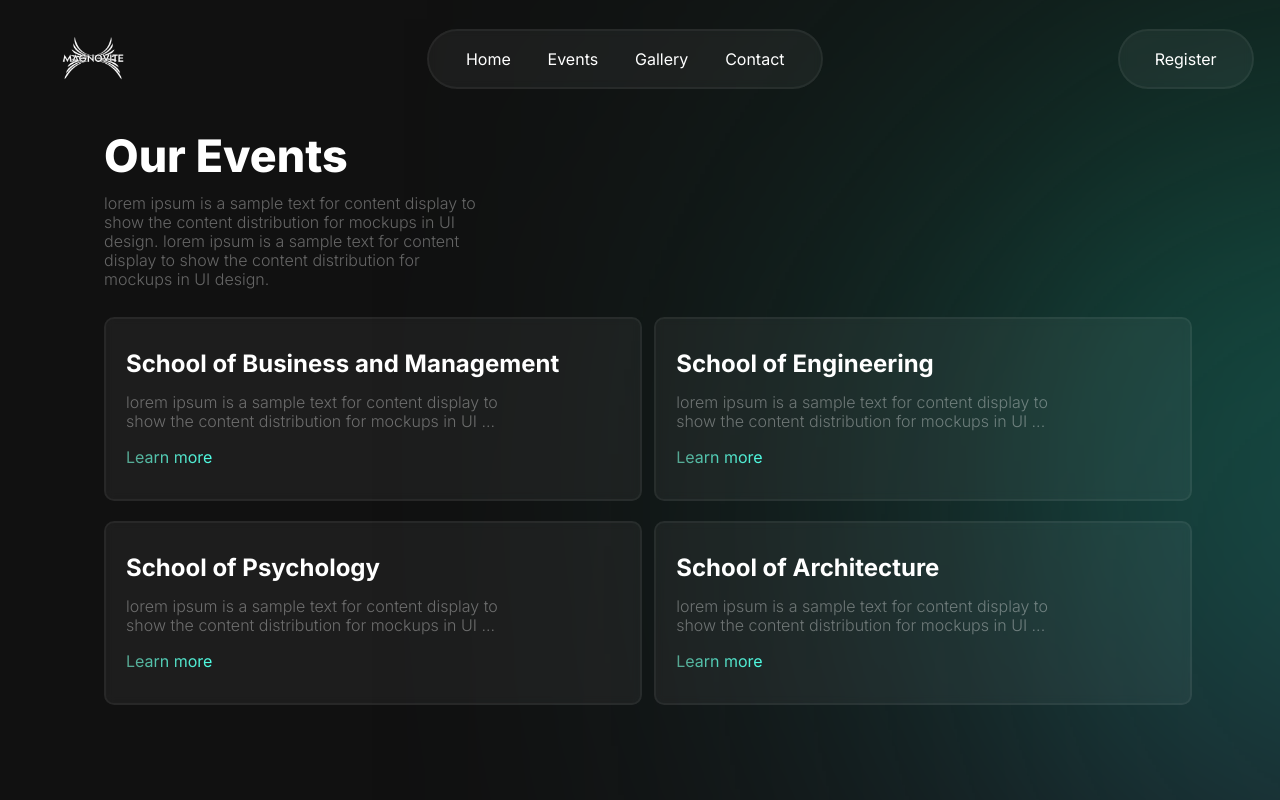
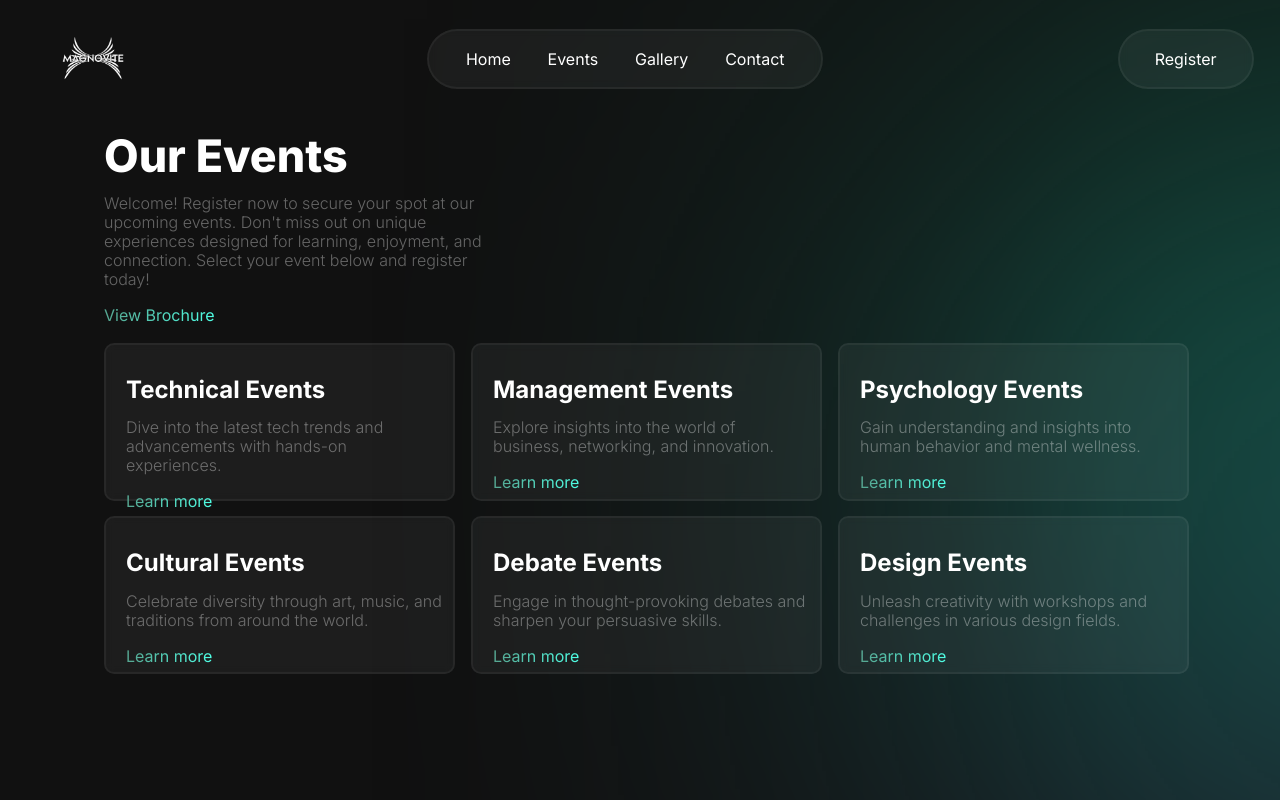
Before and after one commit to yuvraajnarula/magnovite, a SvelteKit app: page /event in a window 1280 px wide. Shown: the top 800 px of the page. Built offline with nearby package versions, Linux system fonts and the light colour scheme.

Commit message:
events + brochure

```diff
--- a/src/component/Card.svelte
+++ b/src/component/Card.svelte
@@ -6,5 +6,5 @@
 <div class="card-component">
     <h2>{title}</h2>
     <p>{description.length > 100 ? description.slice(0, 100) + '...' : description}</p>
-    <span aria-label="{link}">Learn more</span>
+    <a href="{link}" target="_blank" rel="noopener noreferrer" style="text-decoration: none;"><span>Learn more</span></a>
 </div>
--- a/src/component/Nav.svelte
+++ b/src/component/Nav.svelte
@@ -1,23 +1,35 @@
+<script>
+    const formLink="https://linktr.ee/magnovite24christkengeri";
+
+</script>
 <div class="nav-component">
     <div class="nav-logo">
     </div>
     <div class="nav-links">
         <ul>
             <li>
-                Home
+                <a href="/" rel="noopener noreferrer">
+                    Home
+                </a>
             </li>
             <li>
-                Events
+                <a href="/event" rel="noopener noreferrer">
+                    Events
+                </a>
             </li>
             <li>
-                Gallery
+                <a href="/gallery" rel="noopener noreferrer">
+                    Gallery
+                </a>
             </li>
             <li>
-                Contact
+                <a href="/contact" rel="noopener noreferrer">
+                    Contact
+                </a>
             </li>
         </ul>
     </div>
-    <div class="nav-link-btn">
+    <div class="nav-link-btn" on:click={() => window.open(formLink, '_blank')}>
         Register
     </div>
 </div>
--- a/src/public/main.css
+++ b/src/public/main.css
@@ -215,15 +215,19 @@ html {
 }
 .about-info .about-grid{
     width: 92.5%;
-    margin-top: 3.5vh;
+    margin-top: 2.2vh;
     height: 30vh;
     display: grid;
-    grid-template-columns: repeat(2,.9fr);
-    gap: 20px;
+    grid-template-columns: repeat(3,27.5vw);
+    gap: 15px;
+}
+.nav-links a{
+    color: #fff;
+    text-decoration: none;
 }
 .about-info .about-grid .card-component{
-    width: 95%;
-    height: 20vh;
+    width: 90%;
+    height: 10.5vw;
     background: rgba(255, 255, 255, 0.05);
     backdrop-filter: blur(4.8px);
     border-radius: 10px;
@@ -234,6 +238,19 @@ html {
 }
 .about-info .about-grid .card-component p{
     margin-top: -5px;
+    width: fit-content;
+}
+.contact-div .contact-flex a,.about-div a{
+    text-decoration: none;
+}
+.contact-div .contact-flex span,.about-div span{
+        font-weight:400;
+        background: linear-gradient(90deg, #56A48F 0%, #4FFFE5 100%);
+        -webkit-background-clip: text;
+        -webkit-text-fill-color: transparent;
+        background-clip: text;
+        text-fill-color: transparent;
+
 }
 .about-info .about-grid .card-component span{
     font-weight:400;
--- a/src/routes/+page.svelte
+++ b/src/routes/+page.svelte
@@ -42,7 +42,7 @@
             Magnovite'24
         </h1>
         <p>
-            lorem ipsum is a sample text for content display to show the content distribution for mockups in UI design. lorem ipsum is a sample text for content display to show the content distribution for mockups in UI design.
+            MAGNOVITE is the annual flagship fest organised by CHRIST (Deemed To be University), Kengeri Campus. It is an enigmatic nexus of creativity and collaboration, bringing healthy competition and positive connections between participants. It returns this year with its 14th edition, bringing back its unfading charm.
         </p>
     </div>
     <div class="social-div">
--- a/src/routes/contact/+page.svelte
+++ b/src/routes/contact/+page.svelte
@@ -13,6 +13,11 @@
             <p>
                 lorem ipsum is a sample text for content display to show the content distribution for mockups in UI design. lorem ipsum is a sample text for content display to show the content distribution for mockups in UI design.
             </p>
+            <a href="https://docs.google.com/forms/d/e/1FAIpQLSc3QAe09f-B7hC1VS_tmR-UN0NNy9KwtSzeXTqLmQqi2ibjyQ/viewform" target="_blank">
+                <span>
+                    Check out for Accomodation details
+                </span>
+            </a>
         </div>
         <iframe title="Google Maps location of CHRIST University Kengeri Campus" src="https://www.google.com/maps/embed?pb=!1m14!1m8!1m3!1d15558.77568223423!2d77.4379779!3d12.8630352!3m2!1i1024!2i768!4f13.1!3m3!1m2!1s0x3bae472f365fe219%3A0xcae219b3b46324db!2sCHRIST%20(Deemed%20to%20be%20University)%20Bangalore%20Kengeri%20Campus!5e0!3m2!1sen!2sin!4v1729685395465!5m2!1sen!2sin" width="451" height="193" style="border:0;" allowfullscreen="" loading="lazy" referrerpolicy="no-referrer-when-downgrade"></iframe>
     </div>
--- a/src/routes/event/+page.svelte
+++ b/src/routes/event/+page.svelte
@@ -3,21 +3,29 @@
     import Nav from "../../component/Nav.svelte";
     import Card from "../../component/Card.svelte";
     let events = [{
-        "title": "School of Business and Management",
-        "desc" : "lorem ipsum is a sample text for content display to show the content distribution for mockups in UI design. lorem ipsum is a sample text for content display to show the content distribution for mockups in UI design. ",
-        "link" : "/event/businessandmanagement",
+        "title": "Technical Events",
+        "desc" : "Dive into the latest tech trends and advancements with hands-on experiences.",
+        "link" : "https://docs.google.com/forms/d/e/1FAIpQLSeN7wq_nVIGBPyjSbk8m_9mFr0O0gwJJelPEUsPNugg-e_LdA/viewforml",
     },{
-        "title": "School of Engineering",
-        "desc" : "lorem ipsum is a sample text for content display to show the content distribution for mockups in UI design. lorem ipsum is a sample text for content display to show the content distribution for mockups in UI design. ",
-        "link" : "/event/engineering",
+        "title": "Management Events",
+        "desc" : "Explore insights into the world of business, networking, and innovation.",
+        "link" : "https://docs.google.com/forms/d/e/1FAIpQLScJzDO0MyrJQVtvmCkiVpC_OfH1da4TCWQiCck2Z1UYyqfYGQ/viewform",
     },{
-        "title": "School of Psychology",
-        "desc" : "lorem ipsum is a sample text for content display to show the content distribution for mockups in UI design. lorem ipsum is a sample text for content display to show the content distribution for mockups in UI design. ",
-        "link" : "/event/pscyh",
+        "title": "Psychology Events",
+        "desc" : "Gain understanding and insights into human behavior and mental wellness.",
+        "link" : "https://docs.google.com/forms/d/e/1FAIpQLSci6pUM6ma06tt3Jtf3OtZw_XFIth8vypqi6-XtjjUDPKZSgw/viewform",
     },{
-        "title": "School of Architecture",
-        "desc" : "lorem ipsum is a sample text for content display to show the content distribution for mockups in UI design. lorem ipsum is a sample text for content display to show the content distribution for mockups in UI design. ",
-        "link" : "/event/arch",
+        "title": "Cultural Events",
+        "desc" : "Celebrate diversity through art, music, and traditions from around the world.",
+        "link" : "https://docs.google.com/forms/d/e/1FAIpQLSd89HjabndqYQd7GBVYeSbia3lVjZg-pUbfS7Xg9Fvyx9yQsA/viewform",
+    },{
+        "title": "Debate Events",
+        "desc" : "Engage in thought-provoking debates and sharpen your persuasive skills.",
+        "link" : "https://docs.google.com/forms/d/1fmqfJHTdScI2an-g7dyijg52qrZfhoYzox6rkJFEio0/viewform",
+    },{
+        "title": "Design Events",
+        "desc" : "Unleash creativity with workshops and challenges in various design fields.",
+        "link" : "https://docs.google.com/forms/d/e/1FAIpQLSeFH1mzF_tG5UojbuC-zJePwThP-PT33a1ysaRjbfHhB9SZjA/viewform",
     }]
 </script>
 <div class="about-div">
@@ -28,8 +36,13 @@
             Our Events
         </h1>
         <p>
-            lorem ipsum is a sample text for content display to show the content distribution for mockups in UI design. lorem ipsum is a sample text for content display to show the content distribution for mockups in UI design.
+            Welcome! Register now to secure your spot at our upcoming events. Don't miss out on unique experiences designed for learning, enjoyment, and connection. Select your event below and register today!
         </p>
+        <a href="/doc/brochure.pdf" target="_blank">
+            <span>
+                View Brochure
+            </span>
+        </a>
         <div class="about-grid">
             {#each events as event}
                 <Card title={event.title} description={event.desc} link={event.link}  />
```
Also changed, not shown: src/routes/event/[id]/+page.svelte (deleted, +0 -22 lines), src/routes/register/+page.svelte (deleted, +0 -16 lines), 2 other files (tests, documents, lock files or other folders).
